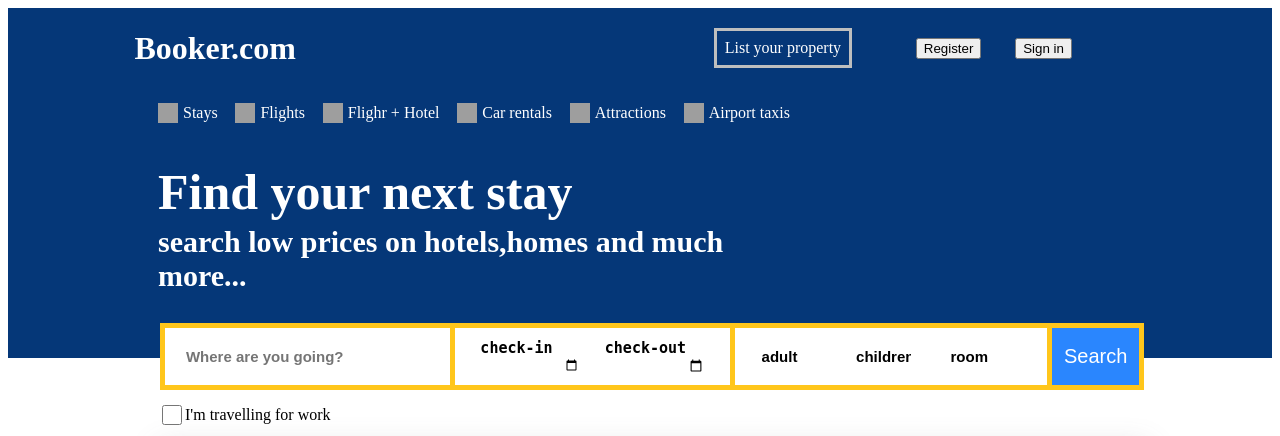
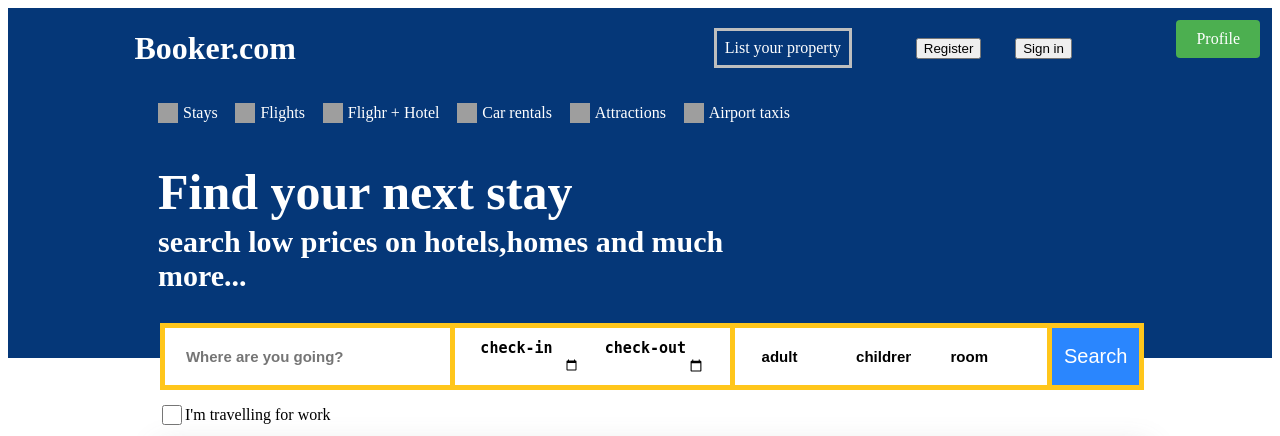
Before and after one commit to master-da/BooKer, a Flask app: page /home in a window 1280 px wide. Shown: the top 436 px of the page. Run offline with Flask 3, Linux system fonts and the light colour scheme; grey boxes are pictures that could not be loaded.

Commit message:
Added profile button

```diff
--- a/app/static/css/home.css
+++ b/app/static/css/home.css
@@ -671,3 +671,24 @@ body > p {
 #endimg > img {
   width: 100px;
 }
+
+.profile-button {
+  position: fixed;
+  top: 20px;
+  right: 20px;
+  z-index: 9999;
+  background-color: #4CAF50;
+  color: white;
+  border: none;
+  padding: 10px 20px;
+  text-align: center;
+  text-decoration: none;
+  display: inline-block;
+  font-size: 16px;
+  border-radius: 4px;
+  cursor: pointer;
+}
+
+.profile-button:hover {
+  background-color: #45a049;
+}
--- a/app/templates/home.html
+++ b/app/templates/home.html
@@ -8,8 +8,8 @@
 {% endblock %}
 
 {% block body %}
-
 <div id="navbar">
+    <a href="/profile" class="profile-button">Profile</a>
     <div id="top">
         <h1>Booker.com</h1>
         <div>
```
